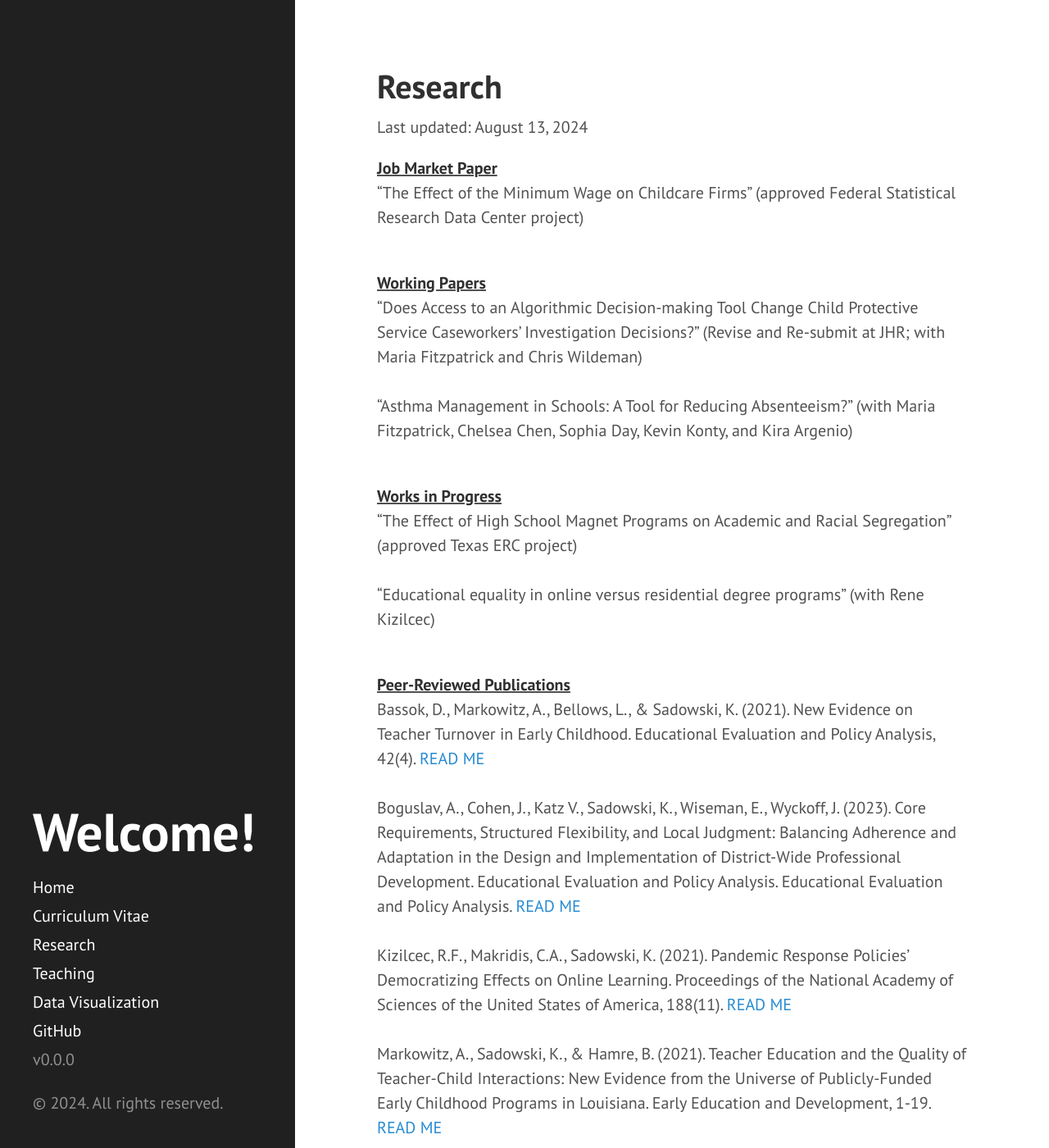
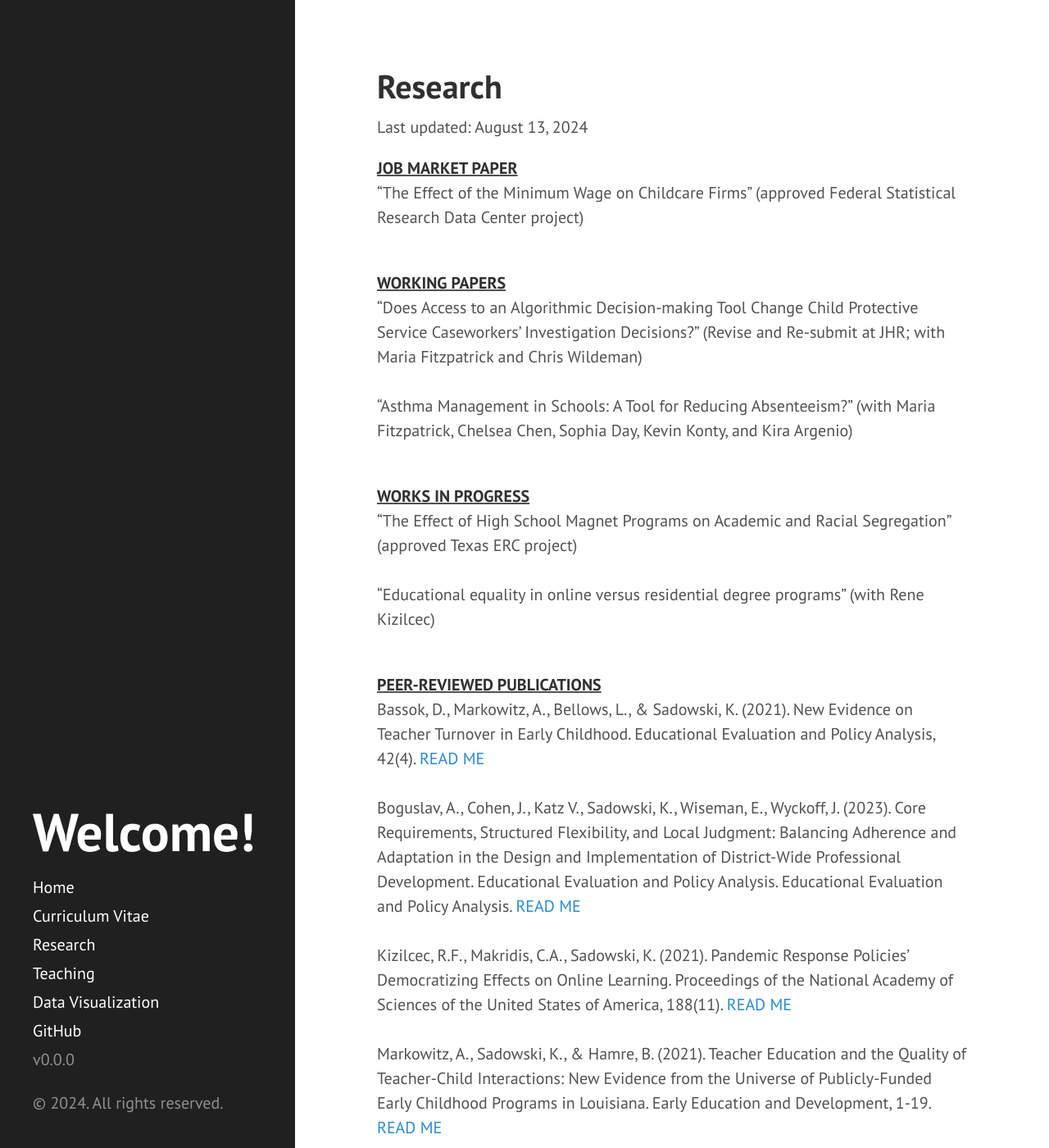
Before and after one commit to kcsadow/website, a Jekyll site: the page built from research.md, in a window 1280 px wide and 1400 px high. Shown: the whole window at 82% size. Built offline with Jekyll 4.4.1, drawn with Linux system fonts in a browser that asks for light colours; some of the changed text lies outside the part shown.

```diff
--- a/research.md
+++ b/research.md
@@ -5,18 +5,18 @@ title: Research
 
 Last updated: August 13, 2024
 
-<ins>**Job Market Paper**</ins> <br>
+<ins>**JOB MARKET PAPER**</ins> <br>
 “The Effect of the Minimum Wage on Childcare Firms” (approved Federal Statistical Research Data Center project) <br><br>
 
-<ins>**Working Papers**</ins> <br>
+<ins>**WORKING PAPERS**</ins> <br>
 “Does Access to an Algorithmic Decision-making Tool Change Child Protective Service Caseworkers’ Investigation Decisions?” (Revise and Re-submit at JHR; with Maria Fitzpatrick and Chris Wildeman)<br><br>
 “Asthma Management in Schools: A Tool for Reducing Absenteeism?” (with Maria Fitzpatrick, Chelsea Chen, Sophia Day, Kevin Konty, and Kira Argenio)<br><br>
 
-<ins>**Works in Progress**</ins><br>
+<ins>**WORKS IN PROGRESS**</ins><br>
 “The Effect of High School Magnet Programs on Academic and Racial Segregation” (approved Texas ERC project)<br><br>
 “Educational equality in online versus residential degree programs” (with Rene Kizilcec)<br><br>
 
-<ins>**Peer-Reviewed Publications**</ins><br>
+<ins>**PEER-REVIEWED PUBLICATIONS**</ins><br>
 Bassok, D., Markowitz, A., Bellows, L., & Sadowski, K. (2021). New Evidence on Teacher Turnover
 in Early Childhood. Educational Evaluation and Policy Analysis, 42(4). [READ ME](https://eric.ed.gov/?id=EJ1284447) <br><br>
 Boguslav, A., Cohen, J., Katz V., Sadowski, K., Wiseman, E., Wyckoff, J. (2023). Core Requirements, Structured
@@ -28,7 +28,7 @@ Markowitz, A., Sadowski, K., & Hamre, B. (2021). Teacher Education and the Quali
 Interactions: New Evidence from the Universe of Publicly-Funded Early Childhood Programs in Louisiana.
 Early Education and Development, 1-19. [READ ME](https://www.tandfonline.com/doi/abs/10.1080/10409289.2021.1888036) <br><br>
 
-<ins>**Other Publications**</ins><br>
+<ins>**OTHER PUBLICATIONS**</ins><br>
 Miller, L.C. & Sadowski, K. (October, 2017). Students Changing Schools During the School Year: Student Mobility in Virginia and the Challenged School Divisions. Charlottesville, VA: USA. <br><br>
 Miller, L.C., Sadowski, K., Piver-Renna, J. (2019). The Fifth Indicator: Does School Climate Provide New Information on School Quality? Charlottesville, VA: USA.  <br><br>
 
```
